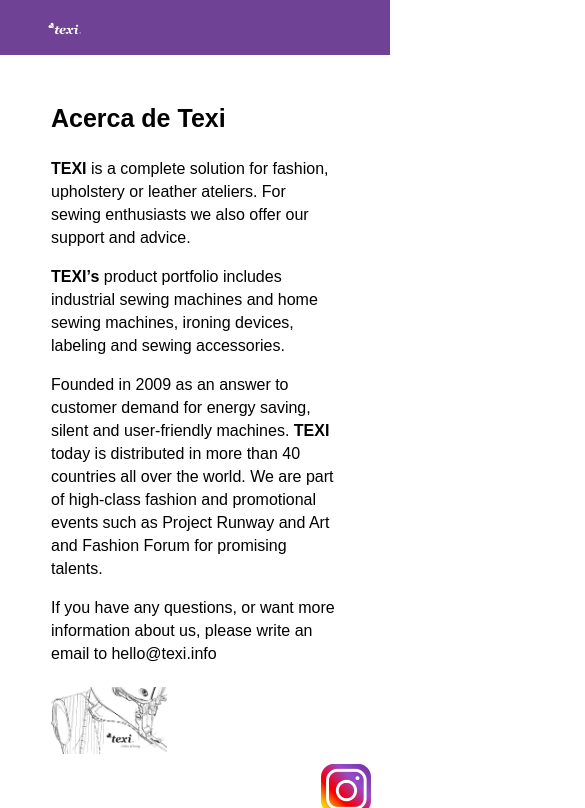
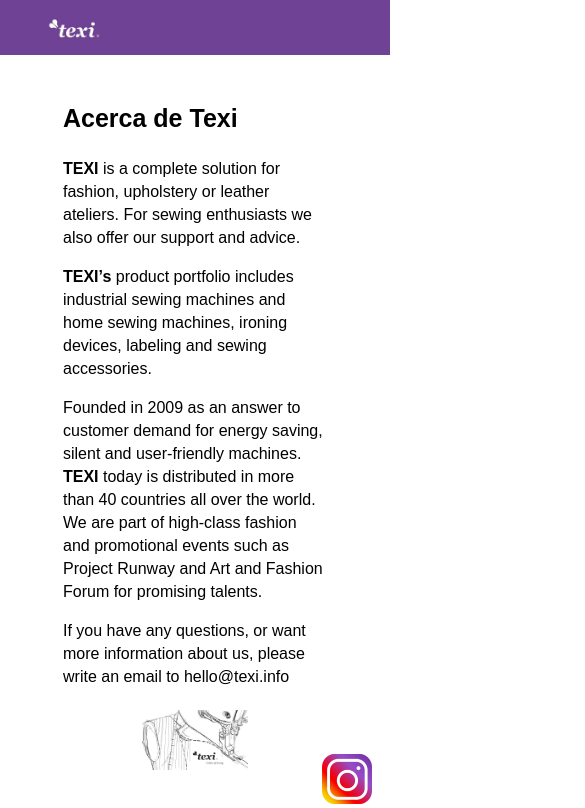
Before and after one commit to FlorenciaNeuss/texi, a website: page index.html in a window 390 px wide. Shown: the top 808 px of the page, 585 px wide, since content can reach past the window. Drawn offline with nearby package versions, Linux system fonts and the light colour scheme.

Commit message:
responsive

```diff
--- a/index.html
+++ b/index.html
@@ -16,13 +16,13 @@
 
   <body>
     <header>
-      <div class="logo container-fluid p-3">
+      <div class="logo container p-3">
         <img src="imagenes\logo.jpeg" alt="logo" width="10%">
       </div>
     </header>
 
     <main class="main1 container mt-5">
-      <section class="row">
+      <section class="row ii">
         <div class="col-md-6 text-left">
           <h1 class="mb-4">Acerca de Texi</h1>
           <p class="fs-6 fw-normal">
@@ -53,6 +53,43 @@
             class="img-fluid"
             alt="Texi"
           />
+        </div>
+      </section>
+
+
+      <section class="container mt-5">
+        <div class="i2 row">
+          <div>
+            <h1 class="mb-4 col-md-12">Acerca de Texi</h1>
+            <p class="fs-6 fw-normal col-md-12">
+              <b>TEXI</b> is a complete solution for fashion, upholstery or
+              leather ateliers. For sewing enthusiasts we also offer our support
+              and advice.
+            </p>
+            <p class="fs-6 fw-normal col-md-12">
+              <b>TEXI’s</b> product portfolio includes industrial sewing machines
+              and home sewing machines, ironing devices, labeling and sewing
+              accessories.
+            </p>
+            <p class="fs-6 fw-normal col-md-12">
+              Founded in 2009 as an answer to customer demand for energy saving,
+              silent and user-friendly machines. <b>TEXI</b> today is distributed
+              in more than 40 countries all over the world. We are part of
+              high-class fashion and promotional events such as Project Runway and
+              Art and Fashion Forum for promising talents.
+            </p>
+            <p class="fs-6 fw-normal col-md-12">
+              If you have any questions, or want more information about us, please
+              write an email to hello@texi.info
+            </p>
+          </div>
+          <div class="imgIn col-md-12">
+            <img
+              src="imagenes\texi-culture-of-sewing-jacket.jpg"
+              class="img-fluid"
+              alt="Texi"
+            />
+          </div>
         </div>
       </section>
 
@@ -179,18 +216,15 @@
           </div>
         </div>
       </section>
+    </main>
+
+    <div>
+      <a href="https://www.instagram.com/texiarg/">
+        <img src="imagenes\ig.png" alt="ig" class="ig img-fluid">
+      </a>
+    </div>
 
 
-
-
-
-
-      <div>
-        <a href="https://www.instagram.com/texiarg/">
-          <img src="imagenes\ig.png" alt="ig" class="ig img-fluid">
-        </a>
-      </div>
-    </main>
 
 
 
--- a/scss/_responsive.scss
+++ b/scss/_responsive.scss
@@ -0,0 +1,105 @@
+@media screen and (max-width: 1900px) {
+  .i2 {
+    display: none;
+  }
+}
+@media screen and (max-width: 1100px) {
+  .ii {
+    display: none;
+  }
+  .i2 {
+    display: flex;
+    justify-content: center;
+  }
+  .logo {
+    width: 150%;
+  }
+  .ImgIn {
+    width: 100%;
+  }
+  .ig {
+    margin: auto;
+    position: fixed;
+  }
+}
+@media screen and (max-width: 1043px) {
+  .ii {
+    display: none;
+  }
+  .i2 {
+    display: flex;
+    justify-content: center;
+  }
+  .logo {
+    width: 150%;
+  }
+  .ImgIn {
+    width: 100%;
+  }
+  .ig {
+
+    margin: 10px;
+    position: fixed;
+  }
+}
+
+@media screen and (max-width: 600px) {
+  .i2 {
+    display: flex;
+    justify-content: center;
+  }
+  .logo {
+    width: 150%;
+  }
+  .ImgIn {
+    width: 100%;
+  }
+  .ig {
+    position: fixed;
+  }
+}
+@media screen and (max-width: 580px) {
+  .main1 {
+    width: 80%;
+  }
+  .i2 {
+    display: flex;
+    justify-content: center;
+  }
+  .logo {
+    width: 150%;
+  }
+  .ImgIn {
+    width: 100%;
+  }
+  .ig {
+    display: block;
+    z-index: 1;
+  }
+}
+
+/* @media screen and (max-width: 585px) {
+.i2 {
+    display: flex;
+    justify-content: center;
+  }
+
+.logo {
+    width: 150%;
+  }
+  .ImgIn {
+    width: 100%;
+  }
+  .ig {
+    position: fixed;
+  }
+} */
+
+@media screen and (max-width: 430px) {
+  .ig {
+    display: block;
+    position: fixed;
+
+    z-index: 1;
+  }
+}
--- a/scss/estilos.scss
+++ b/scss/estilos.scss
@@ -10,6 +10,7 @@
 
 header {
   background-color: rgb(111, 66, 149);
+  width: 100%;
   .logo{
     margin-left: 8%;
   }
@@ -58,5 +59,6 @@
   bottom: 30px;
   width: 50px;
   position: fixed;
-  right: 5%;
+  right: 2%;
+
 }
```
Also changed, not shown: css/estilos.css.
